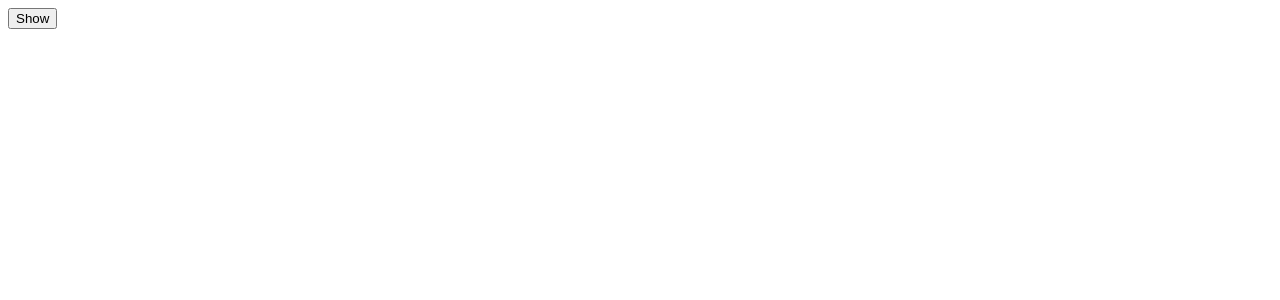
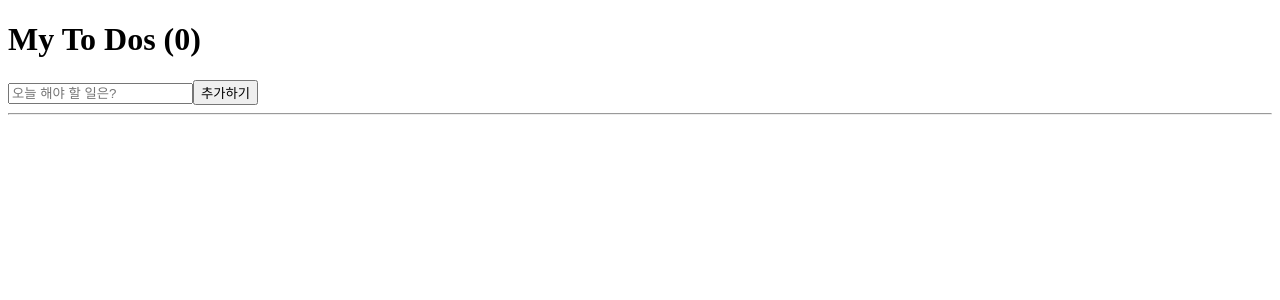
Before and after one commit to JY0521/reactjs, a React (Create React App) app: page / in a window 1280 px wide. Shown: the top 300 px of the page. Built offline with nearby package versions, Linux system fonts and the light colour scheme.

Commit message:
0612 todolist

```diff
--- a/src/App.js
+++ b/src/App.js
@@ -1,96 +1,50 @@
-// import Button from "./Button";
-// import styles from "./App.module.css";
-// 스텝2. App.js에서는 state들을 만들어내는 곳이라고 생각하면 된다.
-import { func } from "prop-types";
-import { useState, useEffect } from "react";
-
-function Hello() {
-  // function byeFn() {
-  //   console.log("bye :(");
-  // }
-  // function hiFn() {
-  //   console.log("hi :) ");
-  //   return byeFn;
-  //   //return은 hi함수가 파괴되면 되돌려줌.
-  //   //길게 썼지만 결국 아래 주석처리해둔거랑 같은 내용이고 이해하기 쉽게 길게 풀어써둔것.
-  //   //그리고 클린업은 자주 필요하지 않음.
-  // }
-
-  // useEffect(() => {
-  //   return () => console.log("사라졌당 :( ");
-  //   // return () => console.log("사라졌당 :( ");
-  //   //위와 같은 모습을 한 펑션을 clean up 펑션이라고 한다.
-  //   //clean up 펑션은 파괴될 때 실행되는 함수다.
-  //   //무언가 없어지면서 어떤 분석결과를 보내고 싶을 때 사용 가능하다.
-  // }, []);
-
-  useEffect(function () {
-    console.log("ㅎㅇ :) ");
-    return function () {
-      console.log("ㅂㅂ");
-    };
-  }, []);
-  return <h1>Hello</h1>;
-}
+import { useState } from "react";
 
 function App() {
-  const [showing, setShowing] = useState(false);
-  const onClick = () => setShowing((prev) => !prev);
-  // 여기서 hide되면 요소검사에서도 아예 사라짐.
-  //숨기는게 아니라 없애버리는 것.
+  const [toDo, setToDo] = useState("");
+  //기본값을 ([]) 비어있는 배열로 만들어준다.
+  const [toDos, setToDos] = useState([]);
+  const onChange = (e) => setToDo(e.target.value);
+  const onSubmit = (e) => {
+    e.preventDefault();
+    if (toDo === "") {
+      //input이 공란이라면 함수가 실행되지 않도록 한다.
+      return;
+    }
+
+    //직접 수정하기보다는 이전의 배열을 가져와서 함수로 변경
+    //function currentArray(){} 라고 쓰나 currentArray => [] 라고 쓰나 똑같다.
+    //새로운 toDo + 기존의 toDos목록을 하려면 ...을 붙여야함.
+    //...이 없으면 [추가, [기존]]처럼 2중 배열이 생김
+    setToDos((currentArray) => [toDo, ...currentArray]);
+
+    //등록 후 input란을 다시 비워주기
+    setToDo("");
+  };
+  console.log(toDos);
   return (
     <div>
-      {showing ? <Hello /> : null}
-      <button onClick={onClick}>{showing ? "Hide" : "Show"}</button>
+      <h1>My To Dos ({toDos.length})</h1>
+      <form onSubmit={onSubmit}>
+        <input
+          value={toDo}
+          onChange={onChange}
+          type="text"
+          placeholder="오늘 해야 할 일은?"
+        />
+        <button>추가하기</button>
+      </form>
+      <hr />
+      <ul>
+        {toDos.map((item, index) => (
+          //.map()을 사용하려면 key값을 설정해줘야함.
+          //.map(값을 칭할 이름, 번호)
+          //배열이 6개라면 item이 6개의 방을 차례로 돌면서 =>뒤에있는 모습으로 변경시킴
+          <li key={index}>{item}</li>
+        ))}
+      </ul>
     </div>
   );
 }
 
-//버튼을 누르면 카운트되는 App
-// function App() {
-//   const [counter, setValue] = useState(0);
-//   const [keyword, setKeyWord] = useState("");
-//   const onClick = () => setValue((prev) => prev + 1);
-//   const onChange = (e) => setKeyWord(e.target.value);
-//   useEffect(() => {
-//     console.log("나는 한번만 실행 돼요.");
-//   }, []);
-//   useEffect(() => {
-//     console.log("나는 'keyword'가 바뀌면 실행 돼요.");
-//   }, [keyword]);
-//   useEffect(() => {
-//     console.log("나는 'counter'가 바뀌면 실행 돼요.");
-//   }, [counter]);
-//   useEffect(() => {
-//     console.log("나는 'keyword & counter'가 바뀌면 실행 돼요.");
-//   }, [keyword, counter]);
-
-//   //useEffect()라는 건 memo와는 다르게 단 1번만 실행한다.
-//   //memo는 내용이 바뀌지 않으면 1번, 바뀌면 리렌더를 하지만 이건 바꾸건 말건 딱 1번.
-//   //[]는 변화하는걸 지켜볼 녀석을 고른다. 비워놓으면 아무것도 없으니 1번만 실행
-//   //[]를 채워놓으면 그녀석이 변하는건 지켜보면서 업데이트 해준다.
-//   //단, 다른 것이 변화해도 해당 녀석이 변화하는건 아니니까 무시. 1회만 실행
-
-//   return (
-//     <div>
-//       <input
-//         value={keyword}
-//         onChange={onChange}
-//         type="text"
-//         placeholder="search here..."
-//       />
-//       <h1>{counter}</h1>
-//       <button onClick={onClick}>눌러!</button>
-//     </div>
-//   );
-
-//   //클래스 설정하는 return
-//   // return (
-//   //   <div>
-//   //     <h1 className={styles.title}>돌아온 걸 환영해요!!! </h1>
-//   //     <Button text={"컨티뉴!"} />
-//   //   </div>
-//   // );
-// }
-
 export default App;
```
